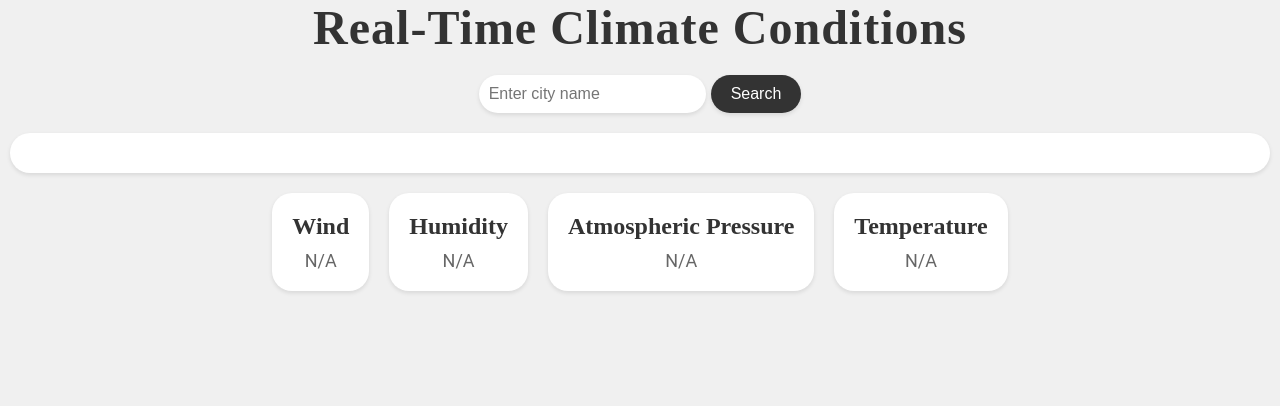
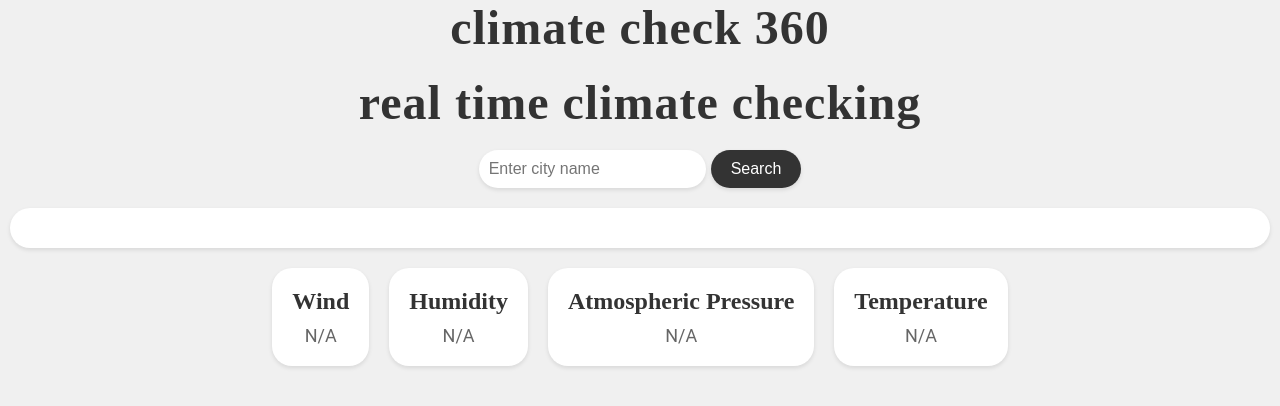
Before and after one commit to Kushalsharma0702/neural-knights.github.io, a plain HTML site: page index.html in a window 1280 px wide. Drawn offline with Linux system fonts and the light colour scheme.

Commit message:
Update index.html

```diff
--- a/index.html
+++ b/index.html
@@ -9,7 +9,8 @@
 </head>
 <body>
     <div class="container">
-        <h1 class="title">Real-Time Climate Conditions</h1>
+        <h1 class="title">climate check 360</h1>
+        <h2 class="title">real time climate checking</h2>
         <form id="search-form" class="centered">
             <input type="text" id="city-input" placeholder="Enter city name">
             <button type="button" onclick="fetchAndDisplayWeather()">Search</button>
```
